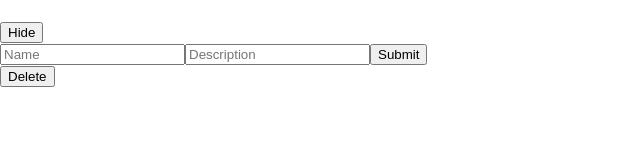
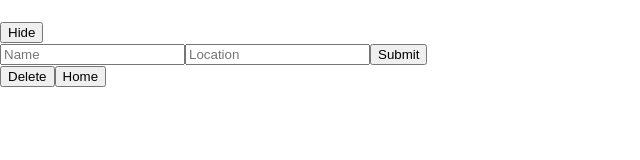
Before and after one commit to Reboot82/TvRemindMe, a React (Create React App) app in the folder client/: page /1 in a window 1280 px wide. Shown: the top 160 px of the page, without its empty margins (0-640 px from the left). Built offline with nearby package versions, Linux system fonts and the light colour scheme; no server answers.

Commit message:
created home button

```diff
--- a/client/src/components/SingleShow.js
+++ b/client/src/components/SingleShow.js
@@ -80,12 +80,15 @@ export default class SingleShow extends Component {
                         </button>
                         {this.state.updatedShow ? <form onSubmit={this.updateShow}>
                             <input type="text" value={this.state.updatedShow.name} name="name" placeholder="Name" onChange={this.handleInputChange} />
-                            <input type="text" value={this.state.updatedShow.description} name="description" placeholder="Description" onChange={this.handleInputChange} />
+                            <input type="text" value={this.state.updatedShow.location} name="location" placeholder="Location" onChange={this.handleInputChange} />
                             <input type="submit" />
                         </form> : null}
                     </span>
                     <span>
                         <button onClick={this.deleteShow}>Delete</button>
+                        <a href="/">
+                            <button>Home</button>
+                        </a>
                     </span>
                 </div>
 
```
